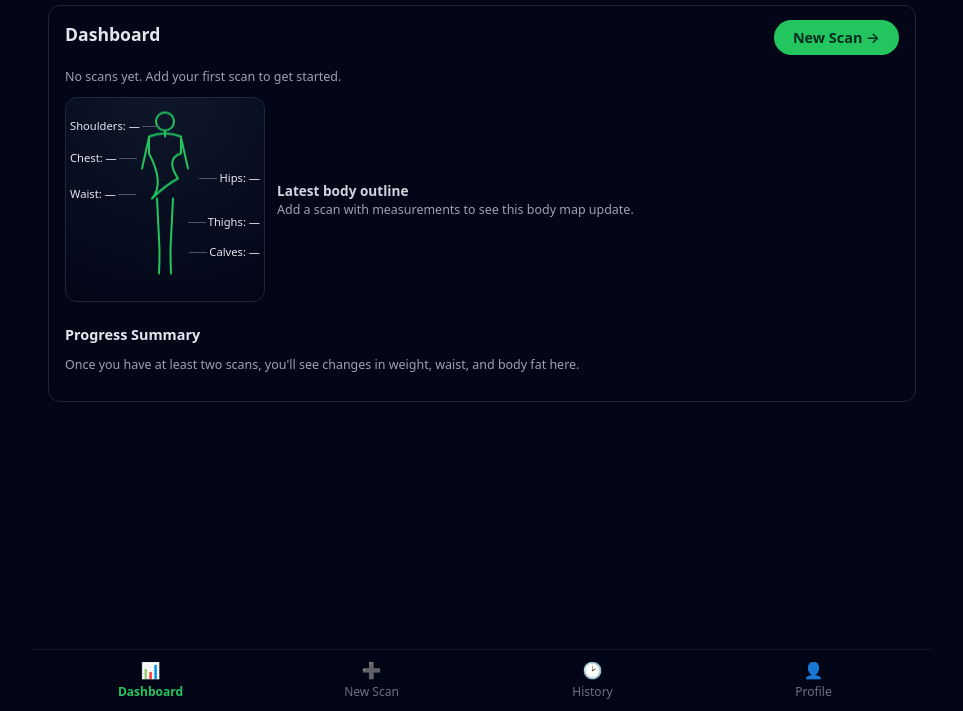
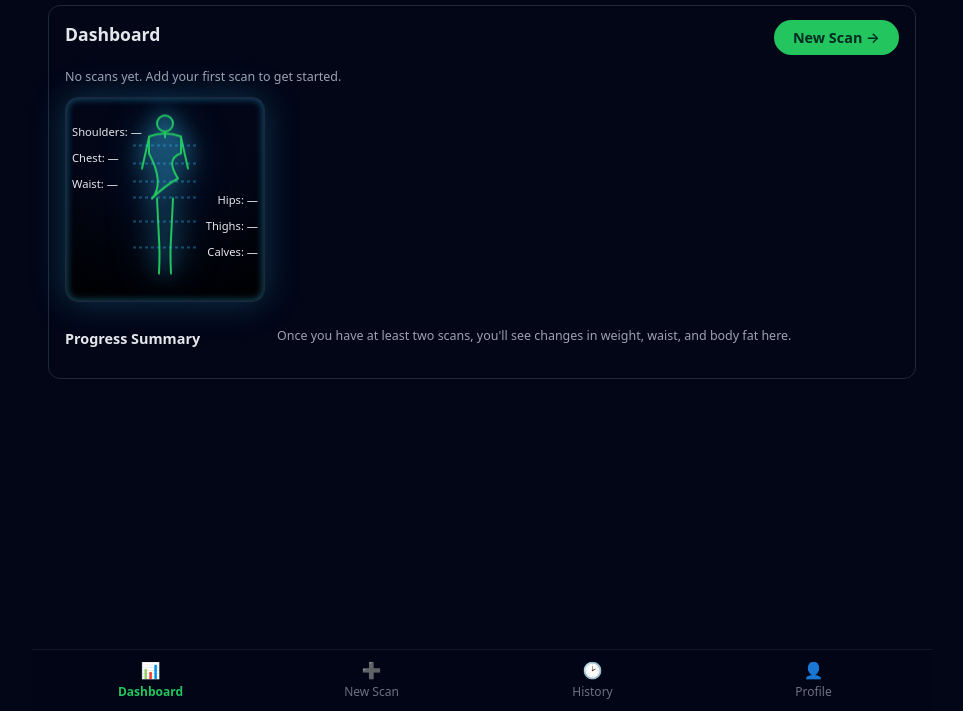
Before and after one commit to robert93-ar/Ai-Body-Measurement-Tracker-, a website: page index.html in a window 1280 px wide. Shown: the part 89-800 px from the top of the page, without its empty margins (158-1121 px from the left). Drawn offline with Linux system fonts and the light colour scheme.

Commit message:
Refactor avatar card styles and SVG elements
Updated avatar styling and SVG structure for improved visuals and functionality.

```diff
--- a/index.html
+++ b/index.html
@@ -187,13 +187,19 @@
   padding: 0.4rem;
   border-radius: 0.75rem;
   border: 1px solid #1f2937;
-      background: radial-gradient(circle at top, #0f172a, #020617);
+  background: radial-gradient(circle at top, #020617, #020617 45%, #000 100%);
   min-height: 190px;
+  box-shadow:
+    0 0 35px rgba(56, 189, 248, 0.25),
+    0 0 8px rgba(56, 189, 248, 0.5) inset;
 }
 
 svg#avatar-svg {
-      width: 120px;
+  width: 140px;
   height: 190px;
+  filter:
+    drop-shadow(0 0 10px rgba(56, 189, 248, 0.9))
+    drop-shadow(0 0 18px rgba(56, 189, 248, 0.5));
   animation: avatar-breathe 3s ease-in-out infinite;
 }
 
@@ -209,6 +215,20 @@
   stroke-linejoin: round;
 }
 
+/* glowing “hologram” body fill */
+.avatar-body {
+  fill: rgba(56, 189, 248, 0.12);
+}
+
+/* measurement guide lines through the body */
+.measure-line {
+  stroke: #38bdf8;
+  stroke-width: 1;
+  stroke-dasharray: 3 3;
+  opacity: 0.7;
+}
+
+/* sex-based color tweaks */
 .avatar-neutral .avatar-outline { stroke: #22c55e; }
 .avatar-male    .avatar-outline { stroke: #38bdf8; }
 .avatar-female  .avatar-outline { stroke: #fb7185; }
@@ -220,6 +240,7 @@
 
 .avatar-stats strong { font-size: 0.85rem; }
 
+/* labels positioned next to each guide line */
 .avatar-label {
   position: absolute;
   font-size: 0.7rem;
@@ -227,27 +248,21 @@
   white-space: nowrap;
 }
 
-    .avatar-label::before {
-      content: "";
-      position: absolute;
-      top: 50%;
-      width: 18px;
-      border-top: 1px solid #4b5563;
-    }
+.avatar-label.left  { left: 6px;  text-align: left; }
+.avatar-label.right { right: 6px; text-align: right; }
 
-    .avatar-label.left  { left: 4px;  text-align: left; }
-    .avatar-label.right { right: 4px; text-align: right; }
+/* we no longer draw a tiny extra line with ::before,
+   the big guide lines come from the SVG */
+.avatar-label::before { content: none; }
 
-    .avatar-label.left::before  { left: 100%; margin-left: 2px; }
-    .avatar-label.right::before { right:100%; margin-right:2px; }
+/* tuned to line up with the new SVG line positions */
+#label-shoulders { top: 26px; }
+#label-chest     { top: 52px; }
+#label-waist     { top: 78px; }
+#label-hips      { top: 94px; }
+#label-thighs    { top: 120px; }
+#label-calves    { top: 146px; }
 
-    /* label Y positions lined with body areas */
-    #label-shoulders { top: 20px; }
-    #label-chest     { top: 52px; }
-    #label-waist     { top: 88px; }
-    #label-hips      { top: 72px; }
-    #label-thighs    { top: 116px; }
-    #label-calves    { top: 146px; }
 
     /* FORMS */
     .form-grid {
@@ -424,25 +439,57 @@
 
       <div class="avatar-card">
        <div class="avatar-wrapper">
-          <!-- SVG AVATAR (Gemini path-based version) -->
+  <!-- Hologram-style human figure with guide lines -->
   <svg id="avatar-svg" class="avatar-neutral" viewBox="0 0 80 190">
-            <circle cx="40" cy="18" r="9" class="avatar-outline" />
-            <line x1="40" y1="27" x2="40" y2="33" class="avatar-outline" />
+    <!-- head -->
+    <circle cx="40" cy="20" r="8" class="avatar-outline avatar-body" />
 
-            <!-- Body outline that morphs with measurements -->
-            <path id="body-path" class="avatar-outline"
-                  d="M24 33 Q40 27 56 33 L56 50 Q40 55 53 75 Q40 82 27 95 Q40 80 24 50 Z" />
+    <!-- neck -->
+    <line x1="40" y1="28" x2="40" y2="34" class="avatar-outline" />
 
-            <!-- Arms (connected to shoulders) -->
-            <path id="arms-path" class="avatar-outline" vector-effect="non-scaling-stroke"
-                  d="M24 34 L17 65 M56 34 L63 65" />
+    <!-- main torso (this path gets morphed by JS via #body-path) -->
+    <path id="body-path"
+          class="avatar-outline avatar-body"
+          d="
+            M30 34
+            Q40 30 50 34
+            L54 48
+            Q56 58 53 68
+            Q52 72 50 78
+            Q46 86 43 92
+            Q40 96 37 92
+            Q34 86 30 78
+            Q28 72 27 68
+            Q24 58 26 48
+            Z
+          " />
 
-            <!-- Legs (separate from hips) -->
-            <path id="legs-path" class="avatar-outline" vector-effect="non-scaling-stroke"
-                  d="M32 95 L34 135 Q35 150 34 170 M48 95 L46 135 Q45 150 46 170" />
+    <!-- arms (JS adjusts this path via #arms-path) -->
+    <path id="arms-path"
+          class="avatar-outline"
+          d="
+            M30 40 Q24 52 22 66 Q21 72 23 84
+            M50 40 Q56 52 58 66 Q59 72 57 84
+          " />
+
+    <!-- legs (JS adjusts this path via #legs-path) -->
+    <path id="legs-path"
+          class="avatar-outline"
+          d="
+            M36 92 Q35 118 35 142 Q35 156 34 170
+            M44 92 Q45 118 45 142 Q45 156 46 170
+          " />
+
+    <!-- horizontal measurement guide lines -->
+    <line id="line-shoulders" class="measure-line" x1="8"  x2="72" y1="42"  y2="42" />
+    <line id="line-chest"     class="measure-line" x1="8"  x2="72" y1="60"  y2="60" />
+    <line id="line-waist"     class="measure-line" x1="8"  x2="72" y1="78"  y2="78" />
+    <line id="line-hips"      class="measure-line" x1="8"  x2="72" y1="94"  y2="94" />
+    <line id="line-thighs"    class="measure-line" x1="8"  x2="72" y1="118" y2="118" />
+    <line id="line-calves"    class="measure-line" x1="8"  x2="72" y1="144" y2="144" />
   </svg>
 
-          <!-- Measurement labels -->
+  <!-- Text labels that sit beside each guide line -->
   <div class="avatar-label left"  id="label-shoulders">Shoulders: —</div>
   <div class="avatar-label left"  id="label-chest">Chest: —</div>
   <div class="avatar-label left"  id="label-waist">Waist: —</div>
@@ -450,14 +497,6 @@
   <div class="avatar-label right" id="label-hips">Hips: —</div>
   <div class="avatar-label right" id="label-thighs">Thighs: —</div>
   <div class="avatar-label right" id="label-calves">Calves: —</div>
-        </div>
-
-        <div class="avatar-stats">
-          <strong>Latest body outline</strong><br />
-          <span id="avatar-measurements" class="hint">
-            Once you add a scan, this silhouette and labels update to match your latest measurements.
-          </span>
-        </div>
 </div>
 
       <div class="metrics-grid" id="metrics-grid"></div>
```
Lines whose indentation alone changed are shown as unchanged.
